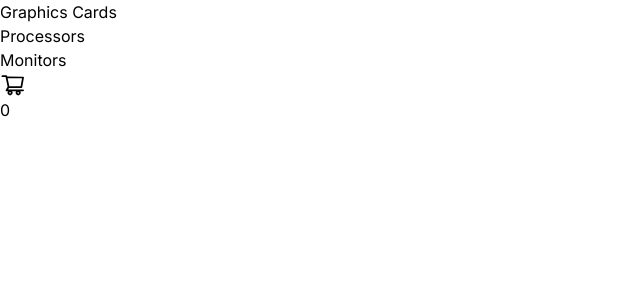
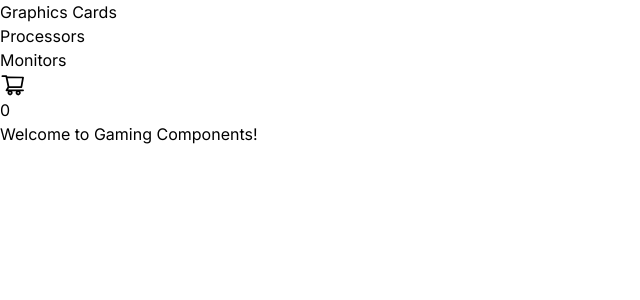
Before and after one commit to rami-platero/PreEntrega1-Platero, a React (Vite) app: page / in a window 1280 px wide. Shown: the top 300 px of the page, without its empty margins (0-640 px from the left). Built offline with nearby package versions, Linux system fonts and the light colour scheme.

Commit message:
integrate ItemListContainer component

```diff
--- a/src/App.jsx
+++ b/src/App.jsx
@@ -1,3 +1,4 @@
+import ItemListContainer from "./components/ItemListContainer"
 import NavBar from "./components/NavBar"
 
 const App = () => {
@@ -6,8 +7,8 @@ const App = () => {
       <header>
         <NavBar/>
       </header>
-      <main className="mx-auto max-w-[1400px]">
-
+      <main className="mx-auto max-w-[1400px] pt-[100px]">
+        <ItemListContainer greeting={"Welcome to Gaming Components!"}/>
       </main>
     </div>
   )
```
